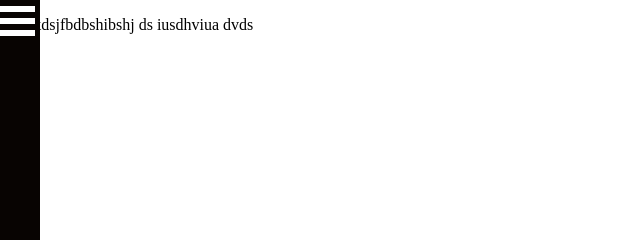
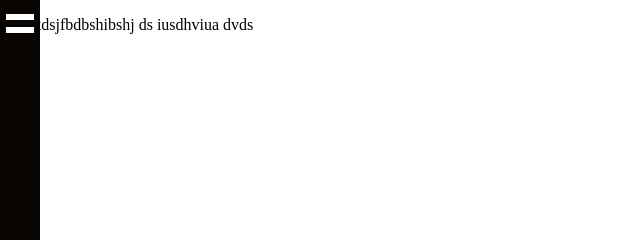
Before and after one commit to JimNikou/DiscordLike, an Electron app: page index.html in a window 820 px wide. Shown: the top 240 px of the page, 0-640 px from the left. Drawn offline with Linux system fonts and the light colour scheme.

Commit message:
made the navbar icon responsive

```diff
--- a/stylesheet.css
+++ b/stylesheet.css
@@ -131,5 +131,32 @@ body {
 		left: -110px;
 	    width: 150px;
 	}
+	.menu-btn-1 {
+		position: absolute;
+		top: 0;
+		right: 10px;
+		height: 20px;
+		width: 28px;
+		cursor: pointer;
+		display: flex;
+		justify-content: center;
+		align-items: center;
+	  }
+	  .menu-btn-1 span,
+	.menu-btn-1 span::before,
+	.menu-btn-1 span::after {
+		background: #fff;
+		content: '';
+		position: absolute;
+		width: 28px;
+		height: 6px;
+		padding: 0;
+		margin-top: 13px;
+
+		-webkit-transition: .3s ease-in-out;
+		-moz-transition: .3s ease-in-out;
+		-o-transition: .3s ease-in-out;
+		transition: .3s ease-in-out;
+	}
 
 }
```
